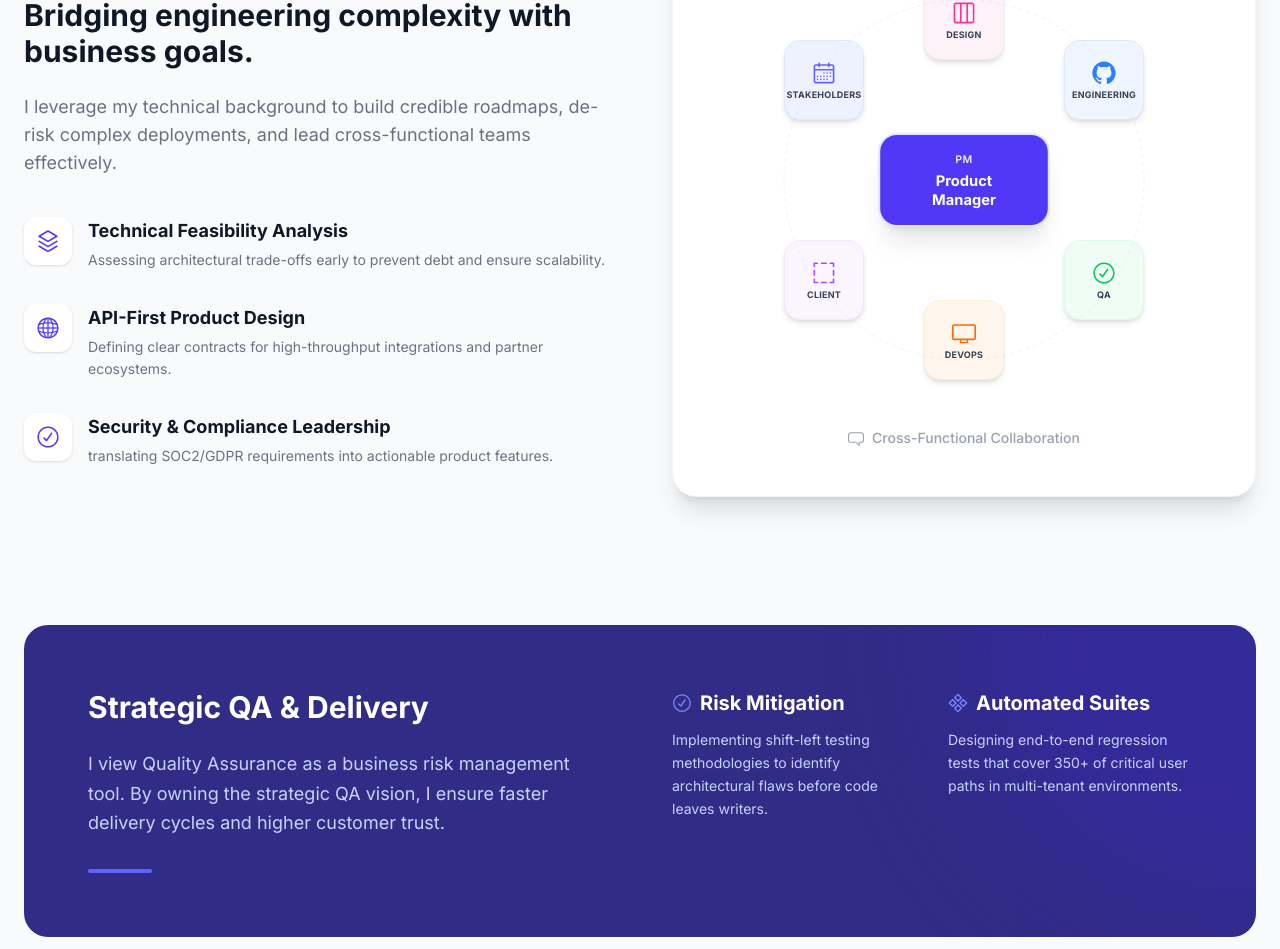
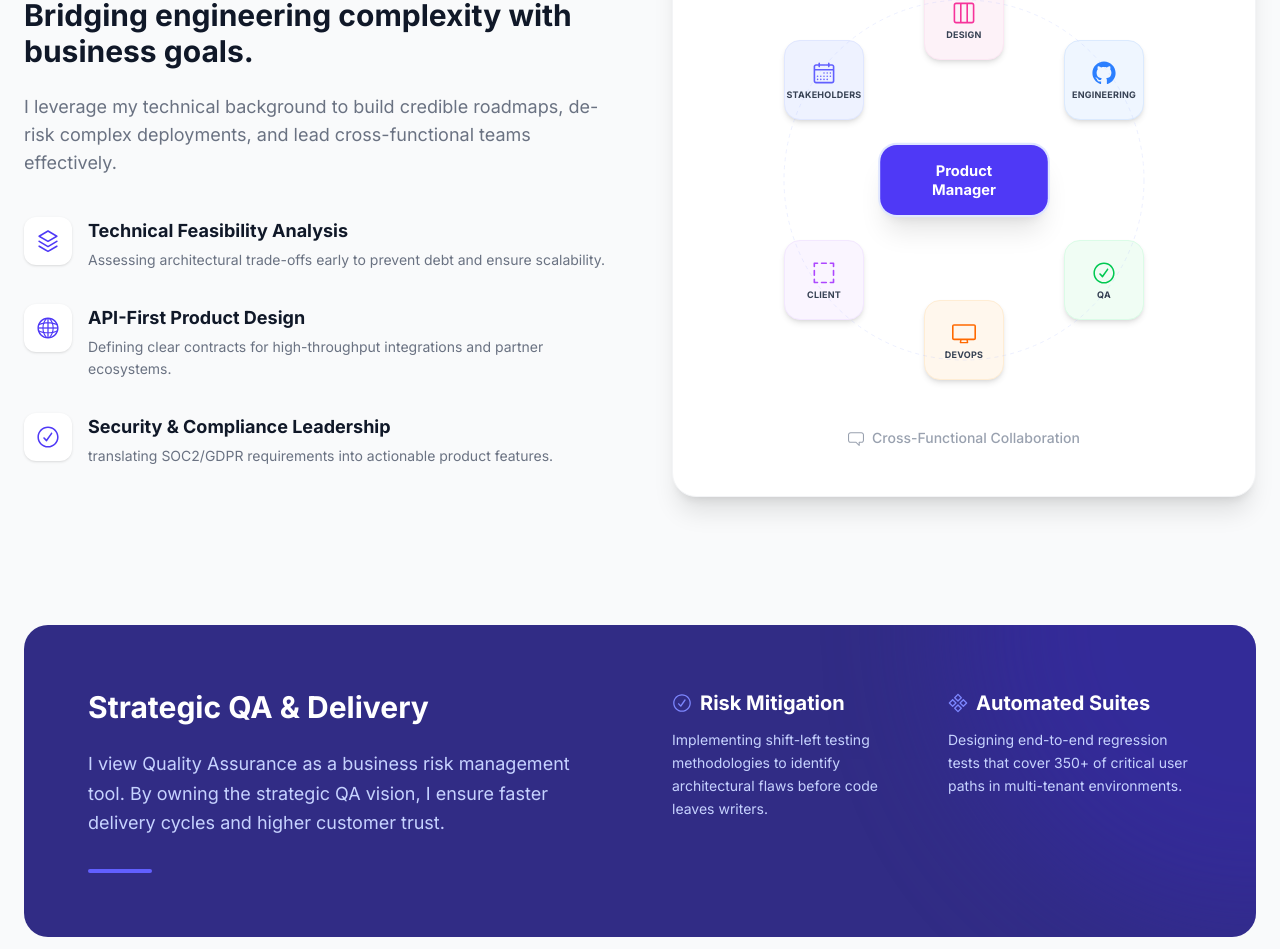
Before and after one commit to sayedibnmasud/sayed.bd-portfolio, a React (Vite) app: page / in a window 1280 px wide. Shown: the part 1782-2731 px from the top of the page. Built offline with nearby package versions, Linux system fonts and the light colour scheme.

Commit message:
Remove PM label from team diagram

```diff
--- a/src/components/DeepDive.jsx
+++ b/src/components/DeepDive.jsx
@@ -49,7 +49,6 @@ export const DeepDive = () => {
                                     transition={{ duration: 4, repeat: Infinity, ease: "easeInOut" }}
                                     className="absolute top-1/2 left-1/2 -translate-x-1/2 -translate-y-1/2 bg-primary-600 text-white px-5 sm:px-6 py-3 sm:py-4 rounded-2xl shadow-xl ring-2 ring-primary-100 dark:ring-primary-900/50 z-20 flex flex-col items-center text-center w-32 sm:w-40"
                                 >
-                                    <span className="text-[9px] sm:text-[10px] font-semibold opacity-90 uppercase tracking-wider mb-1">PM</span>
                                     <span className="font-bold text-xs sm:text-sm leading-tight">Product Manager</span>
                                 </motion.div>
 
```
